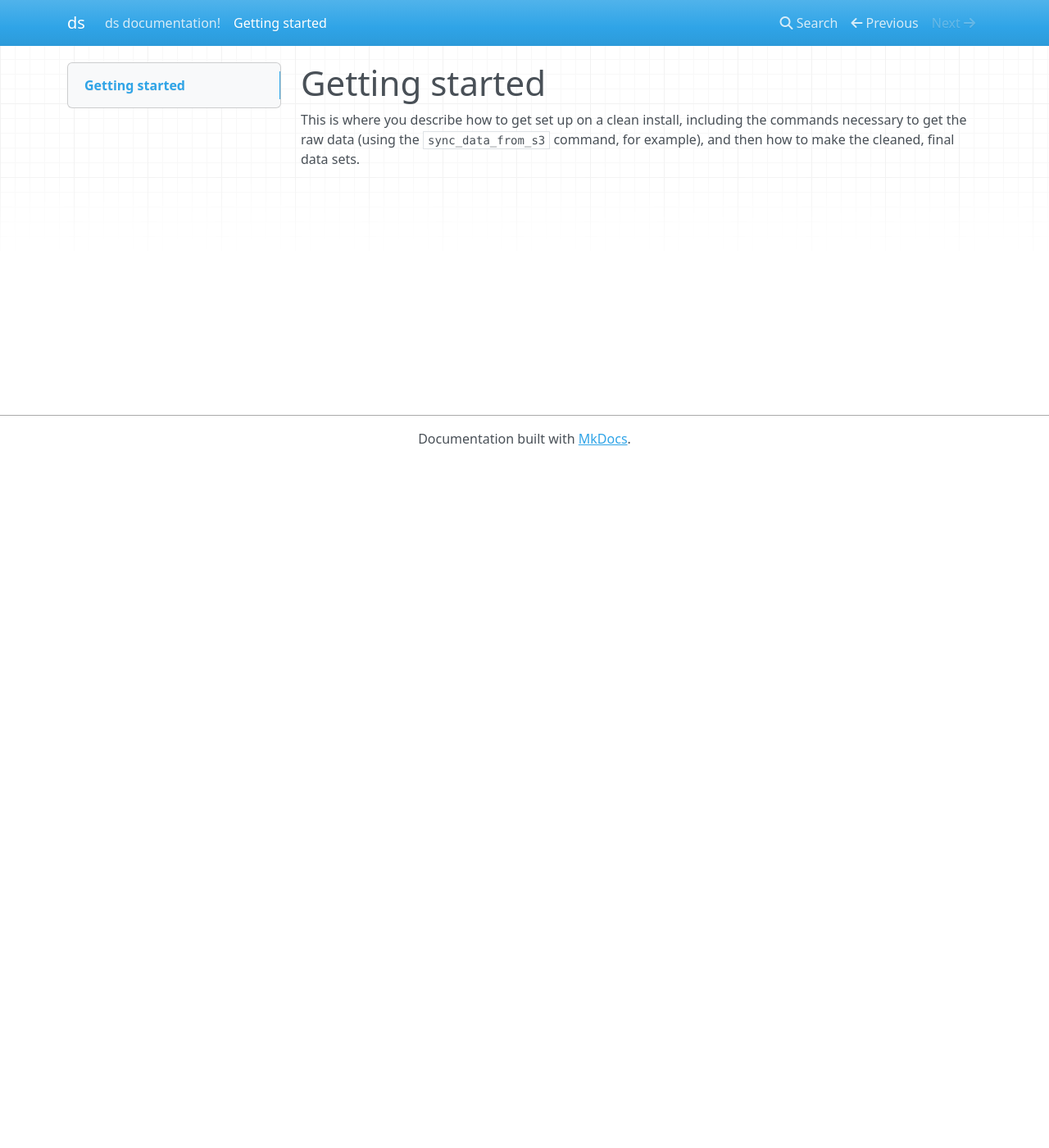
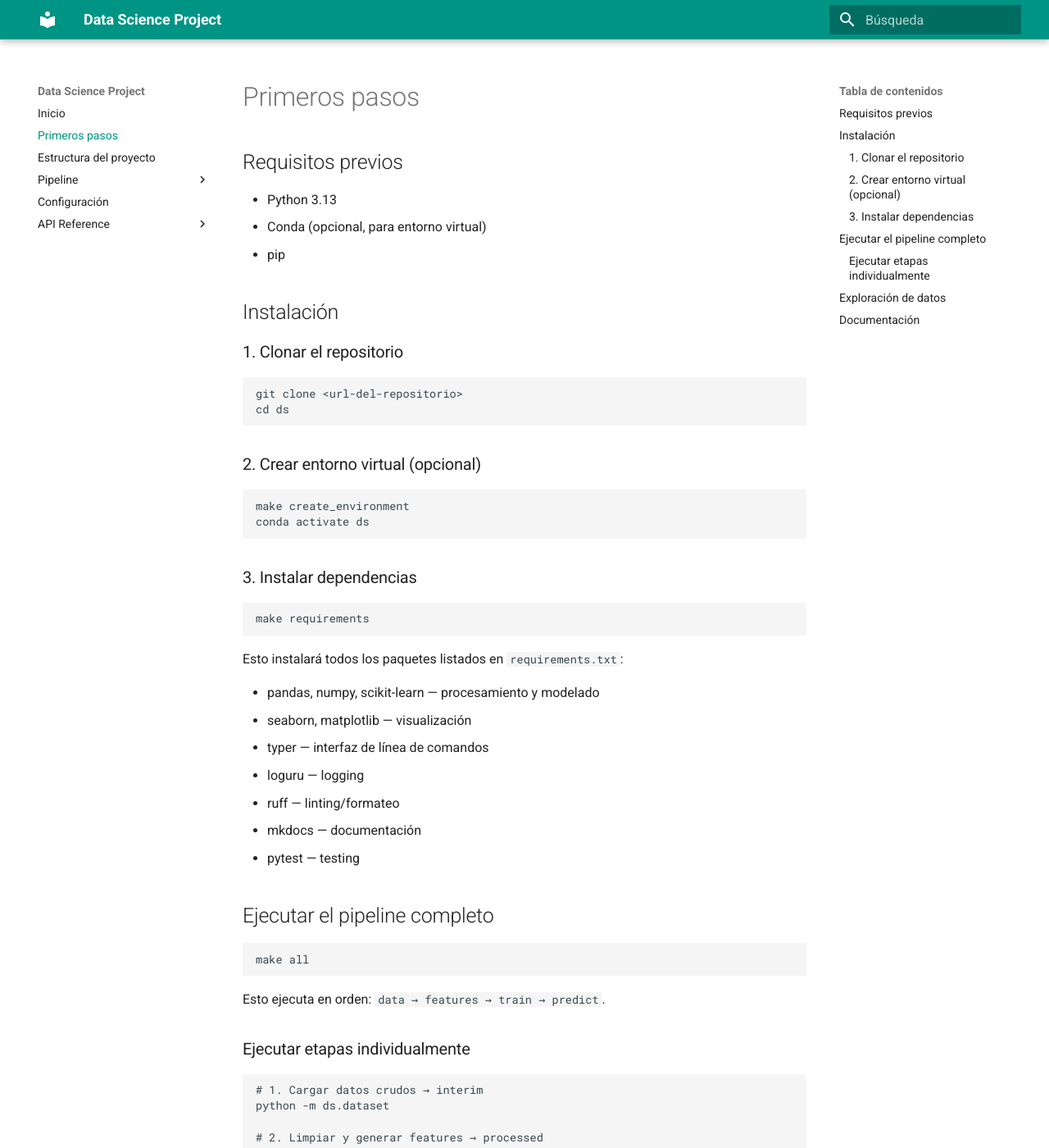
Before and after one commit to thelightfeaver/Mall-Costumer-ML, an MkDocs documentation site: the page built from docs/docs/getting-started.md, in a window 1280 px wide and 1400 px high. Shown: the whole window at 82% size. Built offline with MkDocs 1.6.1 and Material for MkDocs 9.7.7, drawn with Linux system fonts in a browser that asks for light colours; nearby versions of some CDN libraries; some of the changed text lies outside the part shown.

Commit message:
fea: enhance documentation and add project structure overview

````diff
--- a/docs/docs/getting-started.md
+++ b/docs/docs/getting-started.md
@@ -1,6 +1,83 @@
-Getting started
-===============
+# Primeros pasos
 
-This is where you describe how to get set up on a clean install, including the
-commands necessary to get the raw data (using the `sync_data_from_s3` command,
-for example), and then how to make the cleaned, final data sets.
+## Requisitos previos
+
+- Python 3.13
+- Conda (opcional, para entorno virtual)
+- pip
+
+## Instalación
+
+### 1. Clonar el repositorio
+
+```bash
+git clone <url-del-repositorio>
+cd ds
+```
+
+### 2. Crear entorno virtual (opcional)
+
+```bash
+make create_environment
+conda activate ds
+```
+
+### 3. Instalar dependencias
+
+```bash
+make requirements
+```
+
+Esto instalará todos los paquetes listados en `requirements.txt`:
+
+- pandas, numpy, scikit-learn — procesamiento y modelado
+- seaborn, matplotlib — visualización
+- typer — interfaz de línea de comandos
+- loguru — logging
+- ruff — linting/formateo
+- mkdocs — documentación
+- pytest — testing
+
+## Ejecutar el pipeline completo
+
+```bash
+make all
+```
+
+Esto ejecuta en orden: `data → features → train → predict`.
+
+### Ejecutar etapas individualmente
+
+```bash
+# 1. Cargar datos crudos → interim
+python -m ds.dataset
+
+# 2. Limpiar y generar features → processed
+python -m ds.features
+
+# 3. Entrenar modelo KMeans
+python -m ds.modeling.train
+
+# 4. Predecir con modelo entrenado
+python -m ds.modeling.predict
+```
+
+## Exploración de datos
+
+El notebook de exploración se encuentra en `notebooks/1-exploration.ipynb`. Contiene:
+
+- Carga del dataset procesado
+- Análisis de outliers con IQR
+- Visualización con boxplot
+- Distribución por género
+
+## Documentación
+
+Para servir la documentación localmente:
+
+```bash
+cd docs
+mkdocs serve
+```
+
+Luego abre [http://127.0.0.1:8000](http://127.0.0.1:8000) en tu navegador.
--- a/docs/mkdocs.yml
+++ b/docs/mkdocs.yml
@@ -1,4 +1,28 @@
-site_name: ds
-#
+site_name: Data Science Project
 site_author: diogenes69
-#
+site_description: Proyecto de Data Science para segmentación de clientes con KMeans
+
+theme:
+  name: material
+  language: es
+  palette:
+    - scheme: default
+      primary: teal
+      accent: amber
+
+nav:
+  - Inicio: index.md
+  - Primeros pasos: getting-started.md
+  - Estructura del proyecto: project-structure.md
+  - Pipeline:
+      - Dataset: pipeline/dataset.md
+      - Features: pipeline/features.md
+      - Entrenamiento: pipeline/train.md
+      - Predicción: pipeline/predict.md
+  - Configuración: config.md
+  - API Reference:
+      - ds.config: api/config.md
+      - ds.dataset: api/dataset.md
+      - ds.features: api/features.md
+      - ds.modeling.train: api/train.md
+      - ds.modeling.predict: api/predict.md
````
Also changed, not shown: docs/docs/api/config.md (added, +31 -0 lines), docs/docs/api/dataset.md (added, +28 -0 lines), docs/docs/api/features.md (added, +27 -0 lines), docs/docs/api/predict.md (added, +21 -0 lines), docs/docs/api/train.md (added, +28 -0 lines), docs/docs/config.md (added, +27 -0 lines), docs/docs/index.md (+42 -5 lines), docs/docs/pipeline/dataset.md (added, +42 -0 lines), docs/docs/pipeline/features.md (added, +46 -0 lines), docs/docs/pipeline/predict.md (added, +25 -0 lines), docs/docs/pipeline/train.md (added, +36 -0 lines), docs/docs/project-structure.md (added, +56 -0 lines), 1 other file.
